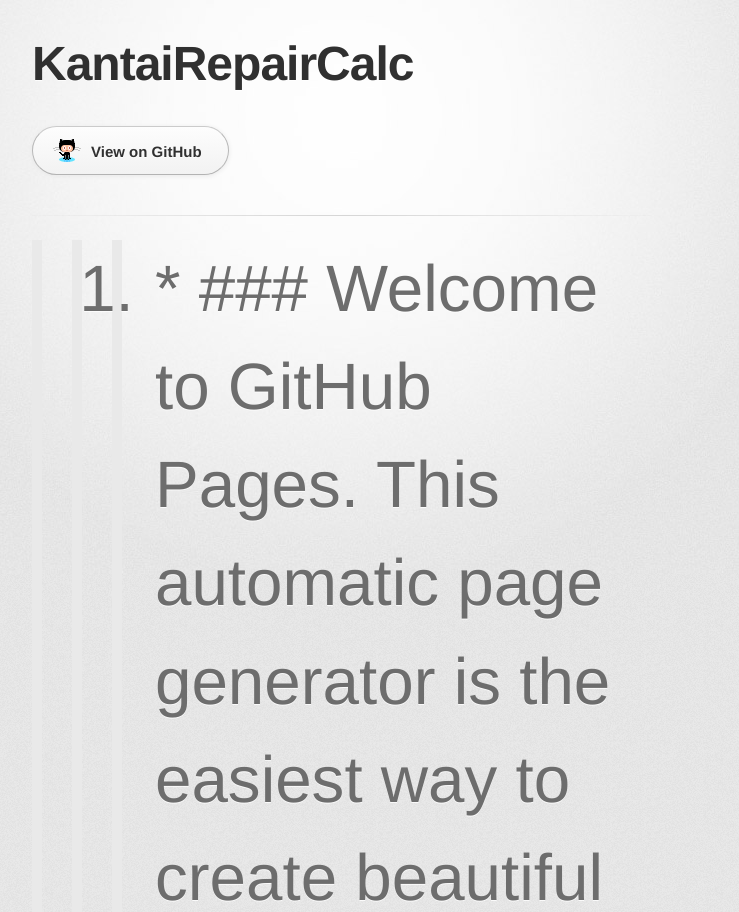
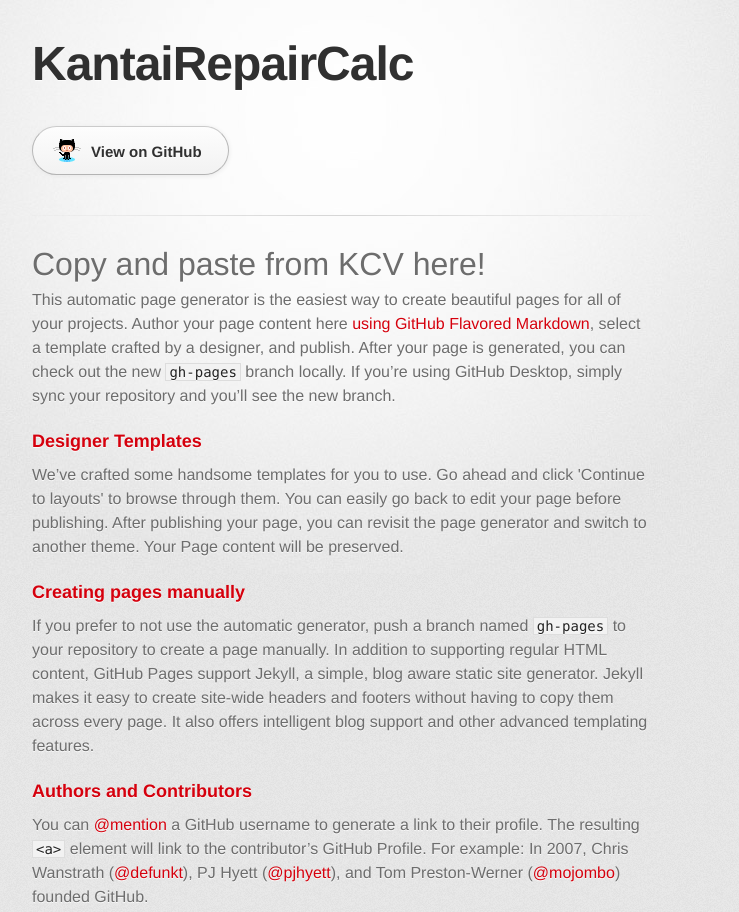
Before and after one commit to jerryjiekaijiang/KantaiRepairCalculator, a plain HTML site: page index.html in a window 1280 px wide. Shown: the top 912 px of the page, without its empty margins (298-1037 px from the left). Drawn offline with Linux system fonts and the light colour scheme; a web font is replaced by a local one.

Commit message:
Replace master branch with page content via GitHub

```diff
--- a/index.html
+++ b/index.html
@@ -29,16 +29,10 @@
         <hr>
 
         <section id="main_content">
-          <blockquote>
-<blockquote>
-<blockquote>
-<ol>
-<li>* ### Welcome to GitHub Pages.
-This automatic page generator is the easiest way to create beautiful pages for all of your projects. Author your page content here <a href="https://guides.github.com/features/mastering-markdown/">using GitHub Flavored Markdown</a>, select a template crafted by a designer, and publish. After your page is generated, you can check out the new <code>gh-pages</code> branch locally. If you’re using GitHub Desktop, simply sync your repository and you’ll see the new branch.</li>
-</ol>
-</blockquote>
-</blockquote>
-</blockquote>
+          <h1>
+<a id="copy-and-paste-from-kcv-here" class="anchor" href="#copy-and-paste-from-kcv-here" aria-hidden="true"><span aria-hidden="true" class="octicon octicon-link"></span></a>Copy and paste from KCV here!</h1>
+
+<p>This automatic page generator is the easiest way to create beautiful pages for all of your projects. Author your page content here <a href="https://guides.github.com/features/mastering-markdown/">using GitHub Flavored Markdown</a>, select a template crafted by a designer, and publish. After your page is generated, you can check out the new <code>gh-pages</code> branch locally. If you’re using GitHub Desktop, simply sync your repository and you’ll see the new branch.</p>
 
 <h3>
 <a id="designer-templates" class="anchor" href="#designer-templates" aria-hidden="true"><span aria-hidden="true" class="octicon octicon-link"></span></a>Designer Templates</h3>
```
Also changed, not shown: params.json (+1 -1 lines).
